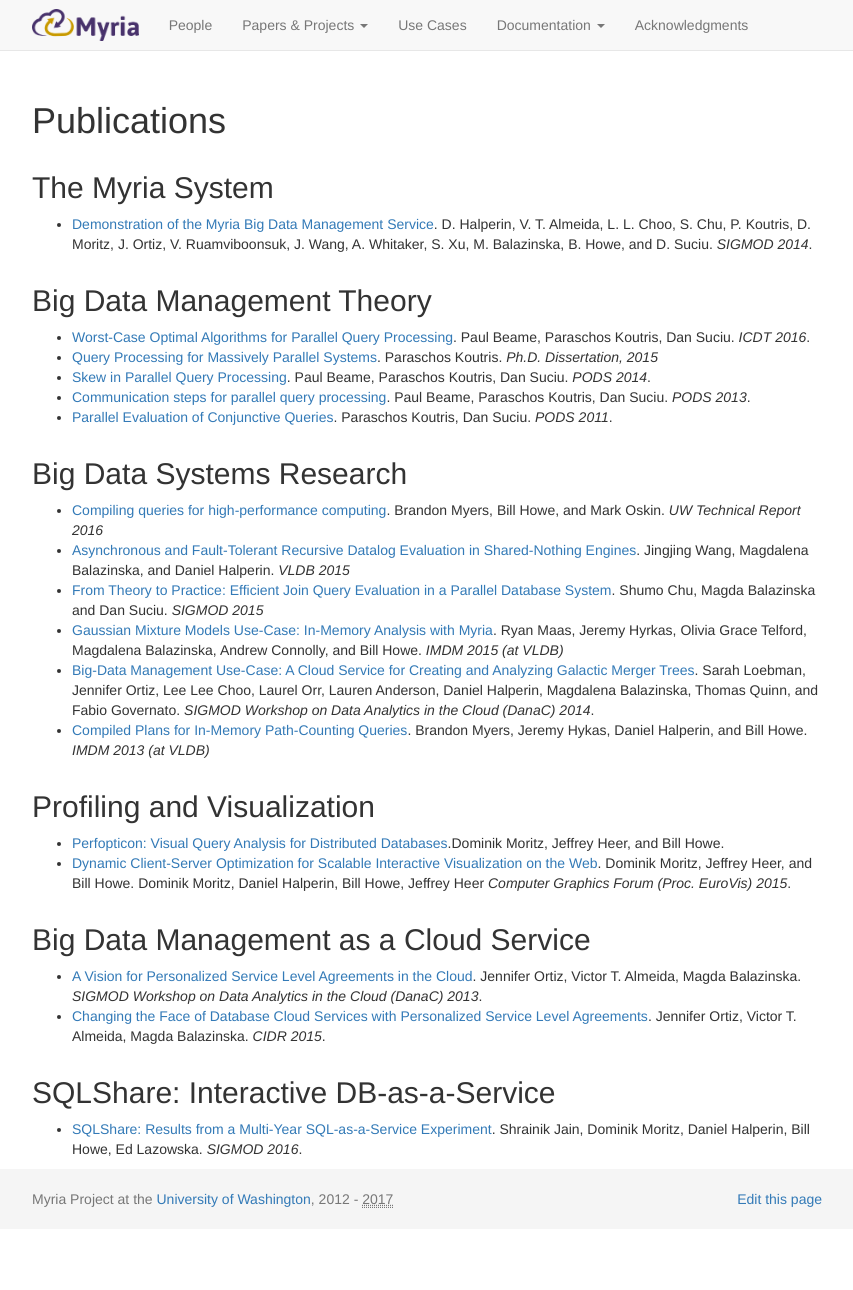
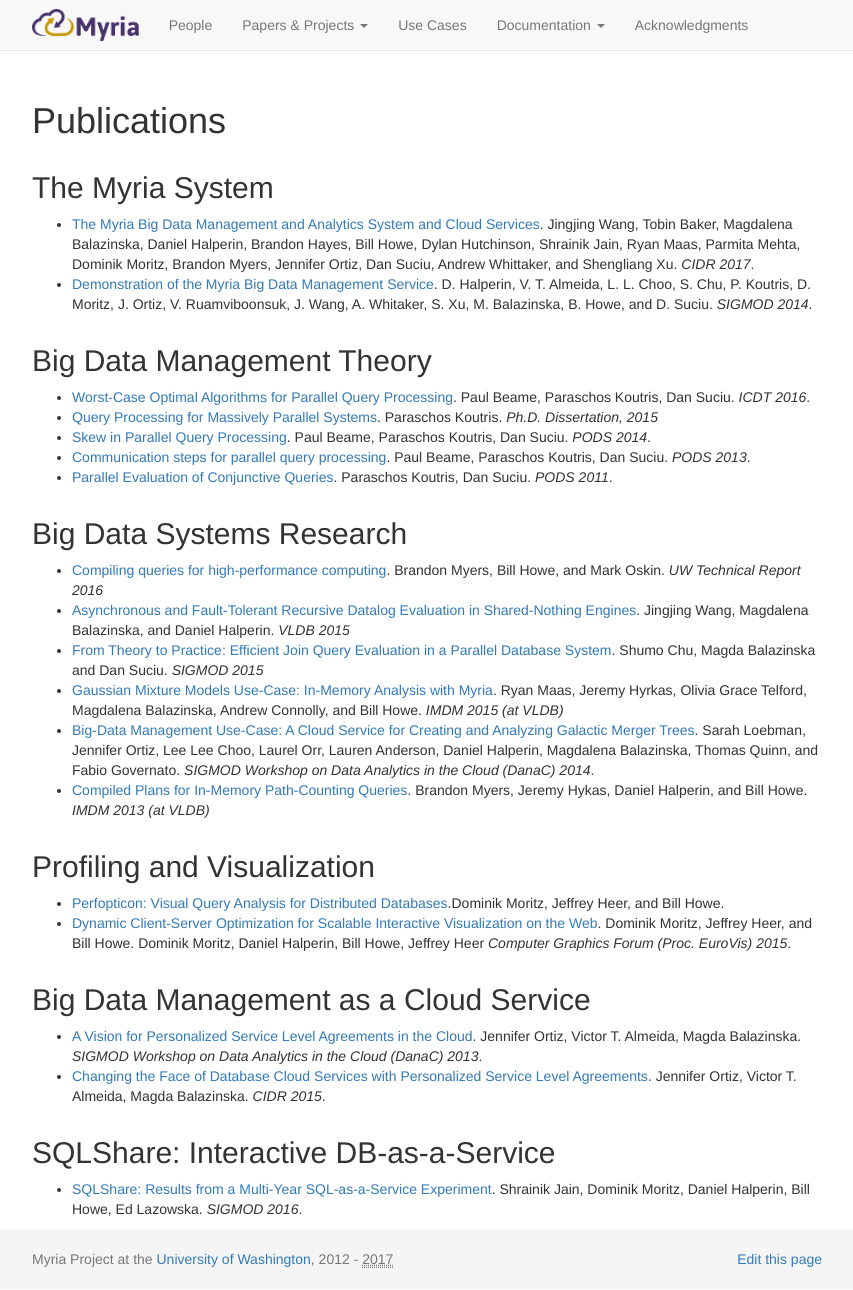
Before and after one commit to uwescience/myria-website, a Jekyll site: the page built from projects/publicationsList.md, in a window 1280 px wide. Shown: the whole page, without its empty margins (213-1066 px from the left). Built offline with Jekyll 4.4.1, drawn with Linux system fonts in a browser that asks for light colours; nearby versions of some CDN libraries; Markdown is read by kramdown in place of the engine named in the settings; before the commit the page ends 1230 px from its top, so only the background shows below that.

Commit message:
add cidr 2017 myria overview

```diff
--- a/projects/publicationsList.md
+++ b/projects/publicationsList.md
@@ -8,6 +8,7 @@
 #Publications
 
 ## The Myria System
+* [The Myria Big Data Management and Analytics System and Cloud Services](../publications/myria-overview.pdf). Jingjing Wang, Tobin Baker, Magdalena Balazinska, Daniel Halperin, Brandon Hayes, Bill Howe, Dylan Hutchinson, Shrainik Jain, Ryan Maas, Parmita Mehta, Dominik Moritz, Brandon Myers, Jennifer Ortiz, Dan Suciu, Andrew Whittaker, and Shengliang Xu. *CIDR 2017*.
 * [Demonstration of the Myria Big Data Management Service](../publications/Halperin_Myria_demo_SIGMOD_2014.pdf). D. Halperin, V. T. Almeida, L. L. Choo, S. Chu, P. Koutris, D. Moritz, J. Ortiz, V. Ruamviboonsuk, J. Wang, A. Whitaker, S. Xu, M. Balazinska, B. Howe, and D. Suciu. *SIGMOD 2014*.
 
 ##Big Data Management Theory
```
Also changed, not shown: 1 other file.
